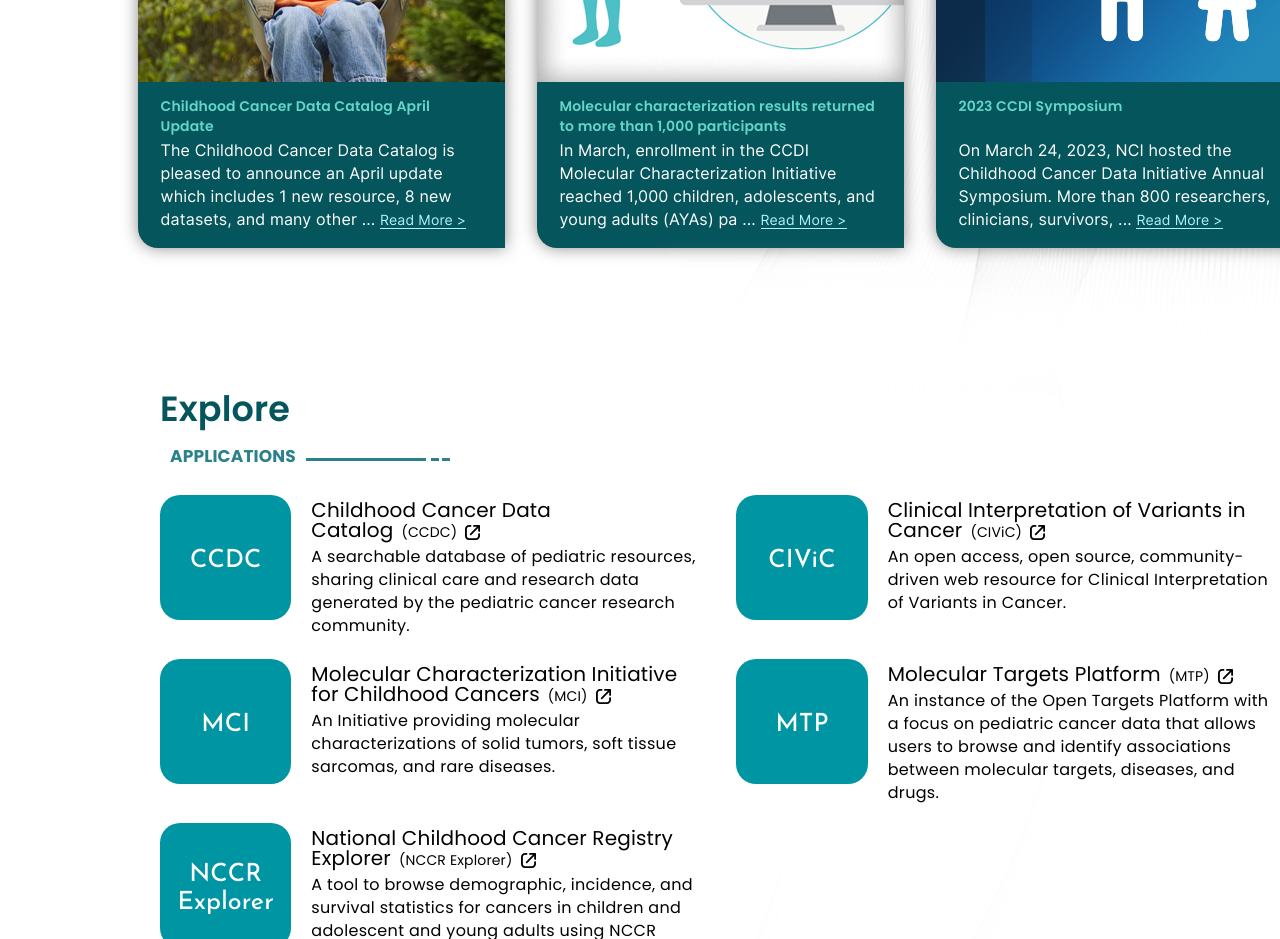
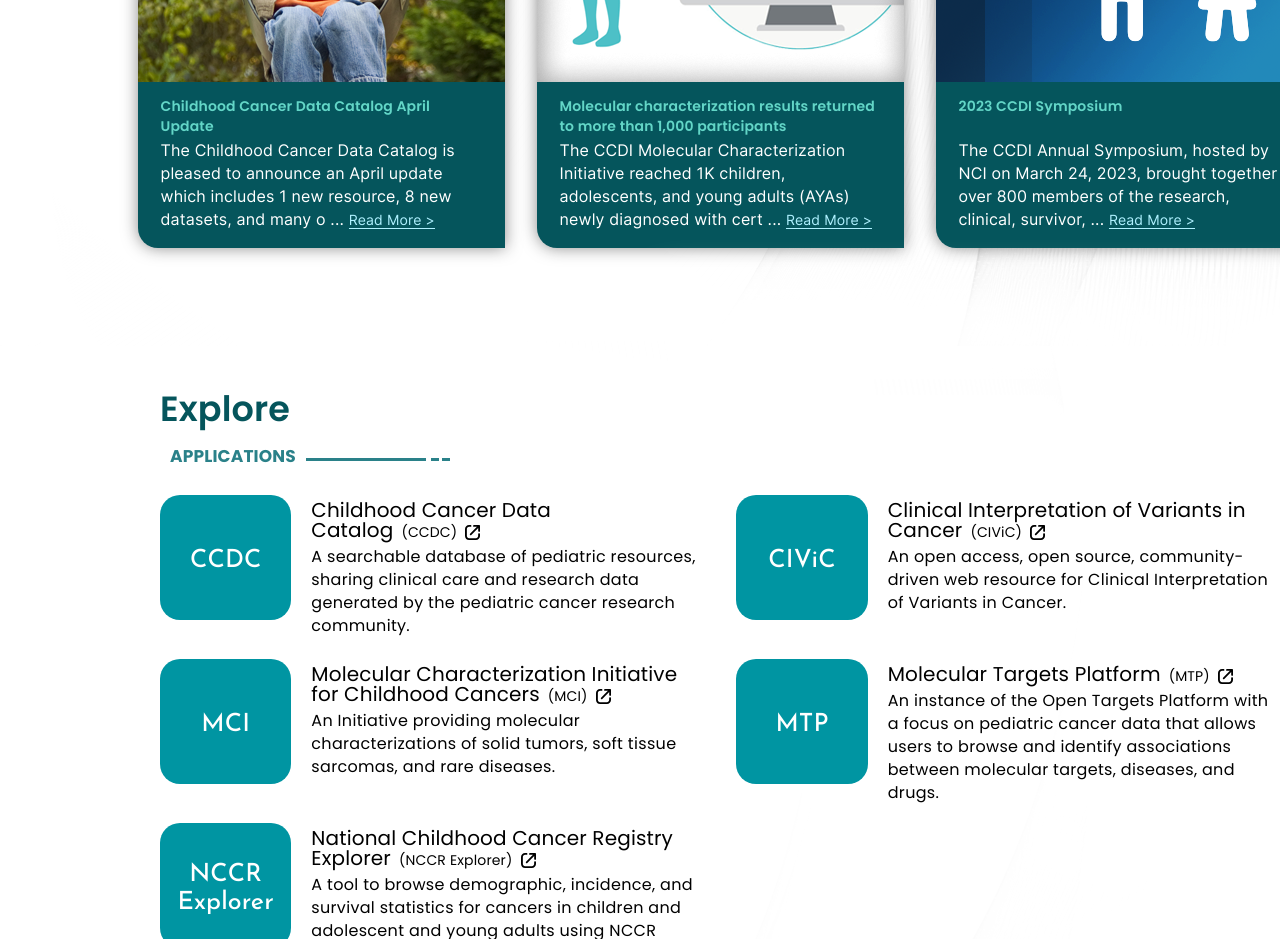
Before and after one commit to CBIIT/CCDI-Portal-WebPortal, a React app: page / in a window 1280 px wide. Shown: the part 1780-2719 px from the top of the page. Built offline with nearby package versions, Linux system fonts and the light colour scheme.

Commit message:
Updated latest updates data
Updated latest updates data

```diff
--- a/src/bento/landingPageData.js
+++ b/src/bento/landingPageData.js
@@ -56,19 +56,19 @@
     id: 'ccdc',
     img: updateImgCCDC,
     title: 'Childhood Cancer Data Catalog April Update',
-    content: 'The Childhood Cancer Data Catalog is pleased to announce an April update which includes 1 new resource, 8 new datasets, and many other data updates. This update includes the addition of the Xena Browser, a powerful online exploration tool that allows users to investigate functional genomic data sets for correlations between genomic and/or phenotypic variables, as a new analytic tool resource.  Additionally, 7 new datasets have been incorporated into 8 existing resources, with 5 of these coming from The Cancer Imaging Archive (TCIA). Explore the Catalog to check out all the changes.',
+    content: 'The Childhood Cancer Data Catalog is pleased to announce an April update which includes 1 new resource, 8 new datasets, and many other data updates.',
   },
   {
     id: 'molecular',
     img: updateImgMolecular,
     title: 'Molecular characterization results returned to more than 1,000 participants',
-    content: 'In March, enrollment in the CCDI Molecular Characterization Initiative reached 1,000 children, adolescents, and young adults (AYAs) participants newly diagnosed with certain types of cancer.',
+    content: 'The CCDI Molecular Characterization Initiative reached 1K children, adolescents, and young adults (AYAs) newly diagnosed with certain types of cancer. ',
   },
   {
     id: 'symposium',
     img: updateImgSymposium,
     title: '2023 CCDI Symposium',
-    content: 'On March 24, 2023, NCI hosted the Childhood Cancer Data Initiative Annual Symposium. More than 800 researchers, clinicians, survivors, and families from the community gathered to discuss how enhanced data connection and sharing can address current issues and possibilities in childhood cancer research.',
+    content: 'The CCDI Annual Symposium, hosted by NCI on March 24, 2023, brought together over 800 members of the research, clinical, survivor, and family communities.',
   },
 ];
 
--- a/src/pages/landing/landingView.js
+++ b/src/pages/landing/landingView.js
@@ -609,7 +609,7 @@
                     <div className='latestUpdatesListItemPic' style={{ backgroundImage: `url(${updateItem.img})` }} />
                     <div className='latestUpdatesListTitle'>{updateItem.title}</div>
                     <div className='latestUpdatesListContent'>
-                      {updateItem.content.slice(0, 134)+' ... '}
+                      {updateItem.content.slice(0, 130)+' ... '}
                       <a className='readMoreContainer' href={`/newsdetail/${updateItem.id}`}>Read More</a>
                     </div>
                   </div>
```
